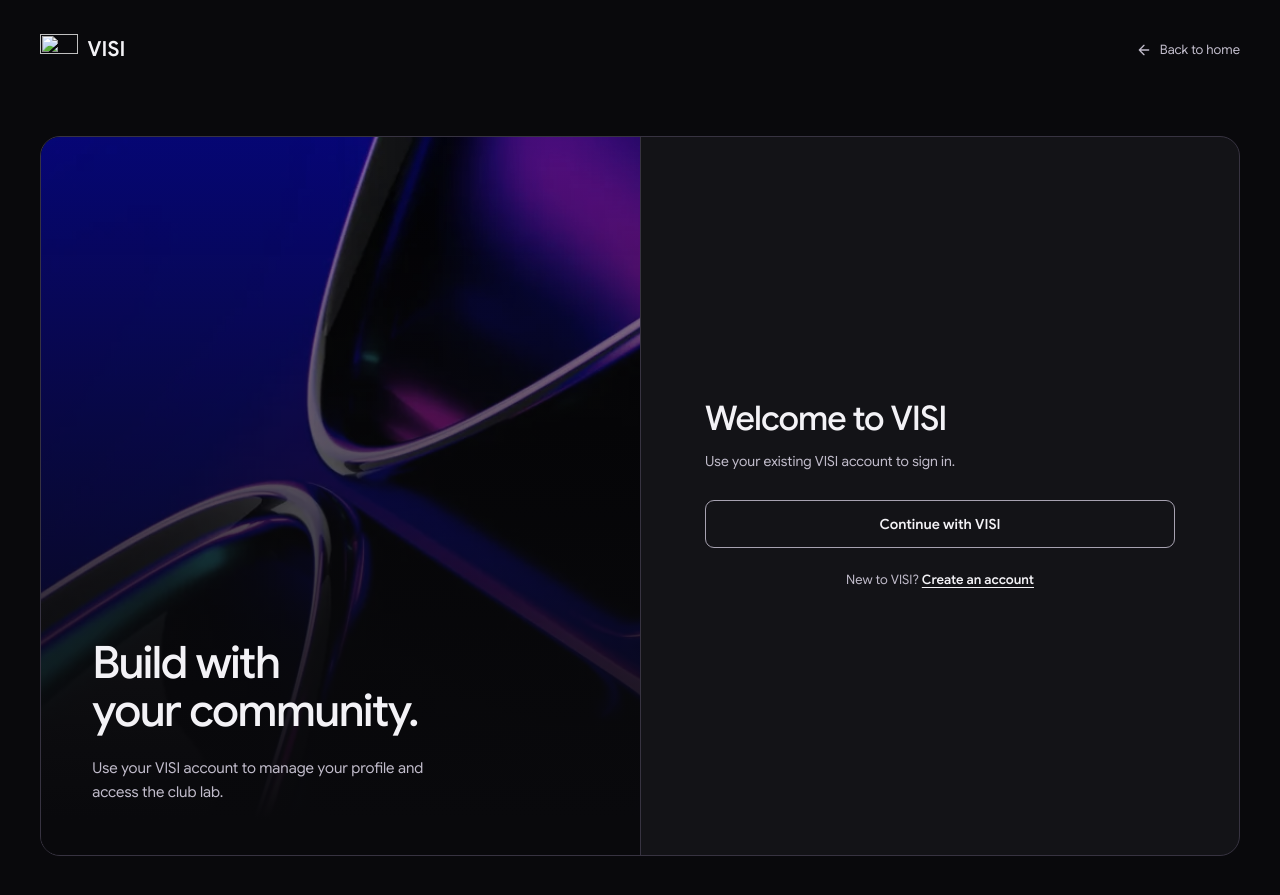
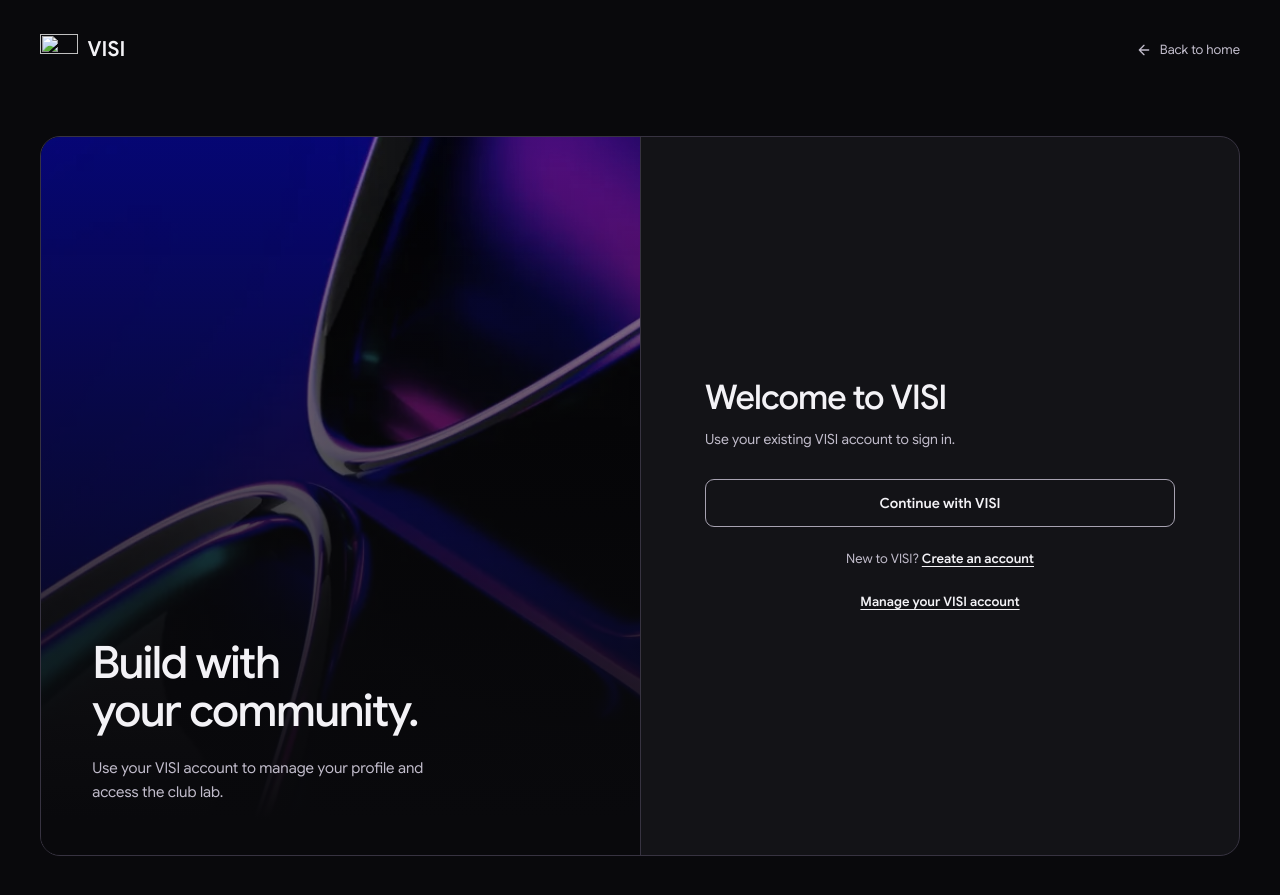
Before and after one commit to dsuyu1/visi, a Jekyll site: the page built from jekyll/login.html, in a window 1280 px wide. Shown: the top 895 px of the page. Built offline with Jekyll 4.4.1, drawn with Linux system fonts in a browser that asks for light colours.

Commit message:
Send Login to the VISI hub
"Continue with VISI" pointed at Keycloak's account console, which only
lets people edit their account. It now starts sign-in on the hub
(hub.visiutrgv.org), which goes through Keycloak and lands the member on
the lab dashboard. The account console stays one click away for password
and email changes.

Co-Authored-By: Claude Opus 5.5 <noreply@anthropic.com>

```diff
--- a/jekyll/login.html
+++ b/jekyll/login.html
@@ -17,7 +17,10 @@ login: true
       <h1 id="login-title">Welcome to VISI</h1>
       <p>Use your existing VISI account to sign in.</p>
     </div>
-    <a class="login-provider" href="https://id.vaqueroisi.org/realms/vaquero/account/">Continue with VISI</a>
+    <!-- The hub sends members through Keycloak and back; anyone already signed
+         in to another VISI app skips the password prompt. -->
+    <a class="login-provider" href="https://hub.visiutrgv.org/auth/login">Continue with VISI</a>
     <p class="login-account-switch">New to VISI? <a href="https://visiutrgv.org/join">Create an account</a></p>
+    <p class="login-account-switch"><a href="https://id.vaqueroisi.org/realms/vaquero/account/">Manage your VISI account</a></p>
   </section>
 </div>
```
